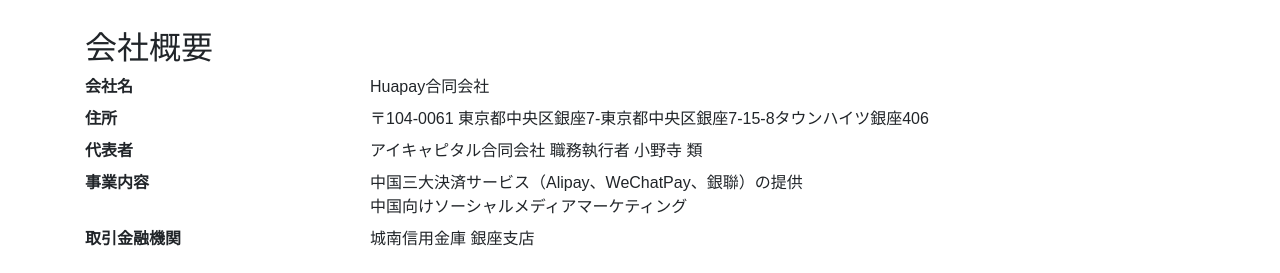
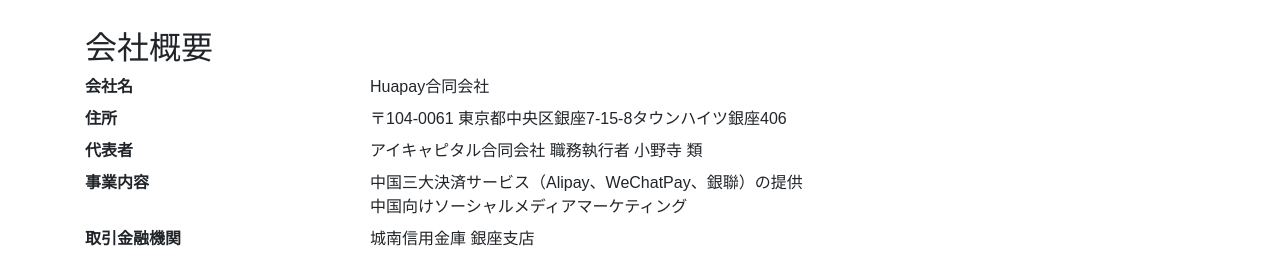
Before and after one commit to huapay/huapay.github.io, a Jekyll site: the page built from about.html, in a window 1280 px wide. Shown: the part 1429-1702 px from the top of the page. Built offline with Jekyll 4.4.1, drawn with Linux system fonts in a browser that asks for light colours; nearby versions of some CDN libraries.

Commit message:
Fix address

```diff
--- a/about.html
+++ b/about.html
@@ -64,7 +64,7 @@
             <dt class="col-sm-3">会社名</dt>
             <dd class="col-sm-9">Huapay合同会社</dd>
             <dt class="col-sm-3">住所</dt>
-            <dd class="col-sm-9">〒104-0061 東京都中央区銀座7-東京都中央区銀座7-15-8タウンハイツ銀座406</dd>
+            <dd class="col-sm-9">〒104-0061 東京都中央区銀座7-15-8タウンハイツ銀座406</dd>
             <dt class="col-sm-3">代表者</dt>
             <dd class="col-sm-9">アイキャピタル合同会社 職務執行者 小野寺 類</dd>
             <dt class="col-sm-3">事業内容</dt>
```
